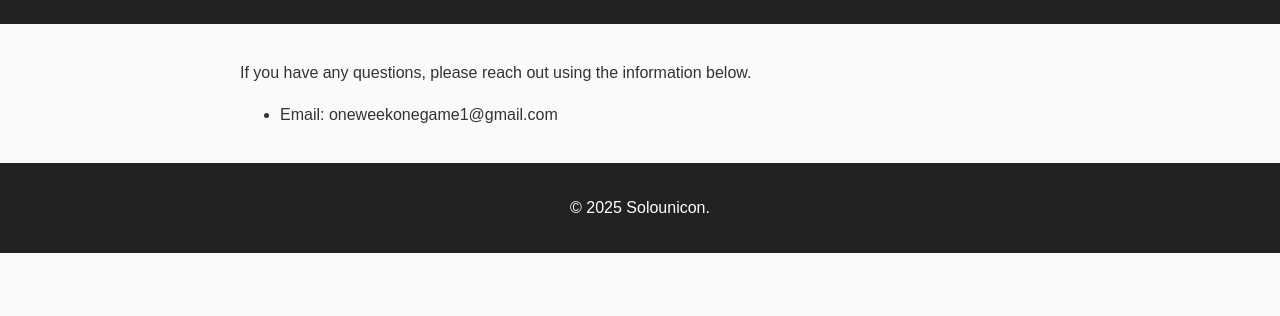
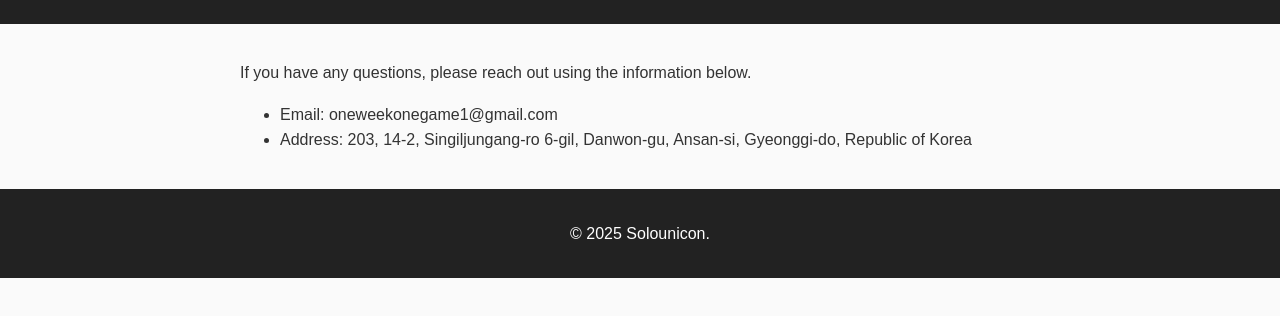
Before and after one commit to oneweekonegame/Solounicon, a plain HTML site: page contact.html in a window 1280 px wide. Shown: the part 102-418 px from the top of the page. Drawn offline with Linux system fonts and the light colour scheme.

Commit message:
add addr

```diff
--- a/contact.html
+++ b/contact.html
@@ -1,10 +1,12 @@
 <!DOCTYPE html>
 <html lang="en">
+
 <head>
     <meta charset="UTF-8">
     <title>Contact - SoloUnicon</title>
     <link rel="stylesheet" href="assets/style.css">
 </head>
+
 <body>
     <header>
         <h1>Contact</h1>
@@ -13,10 +15,12 @@
         <p>If you have any questions, please reach out using the information below.</p>
         <ul>
             <li>Email: oneweekonegame1@gmail.com</li>
+            <li>Address: 203, 14-2, Singiljungang-ro 6-gil, Danwon-gu, Ansan-si, Gyeonggi-do, Republic of Korea</li>
         </ul>
     </main>
     <footer>
         <p>&copy; 2025 Solounicon.</p>
     </footer>
 </body>
+
 </html>
```
Lines whose indentation alone changed are shown as unchanged.
